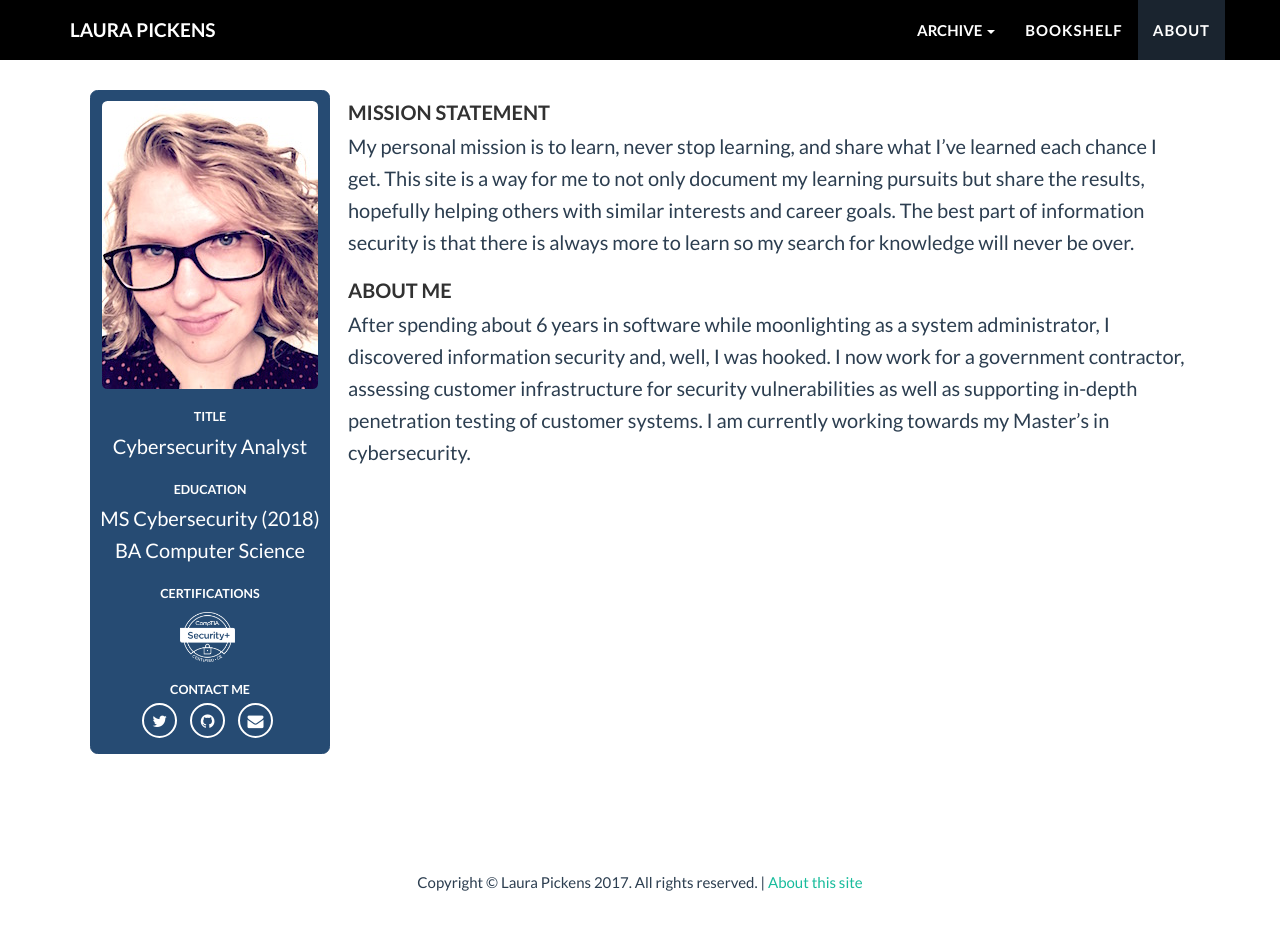
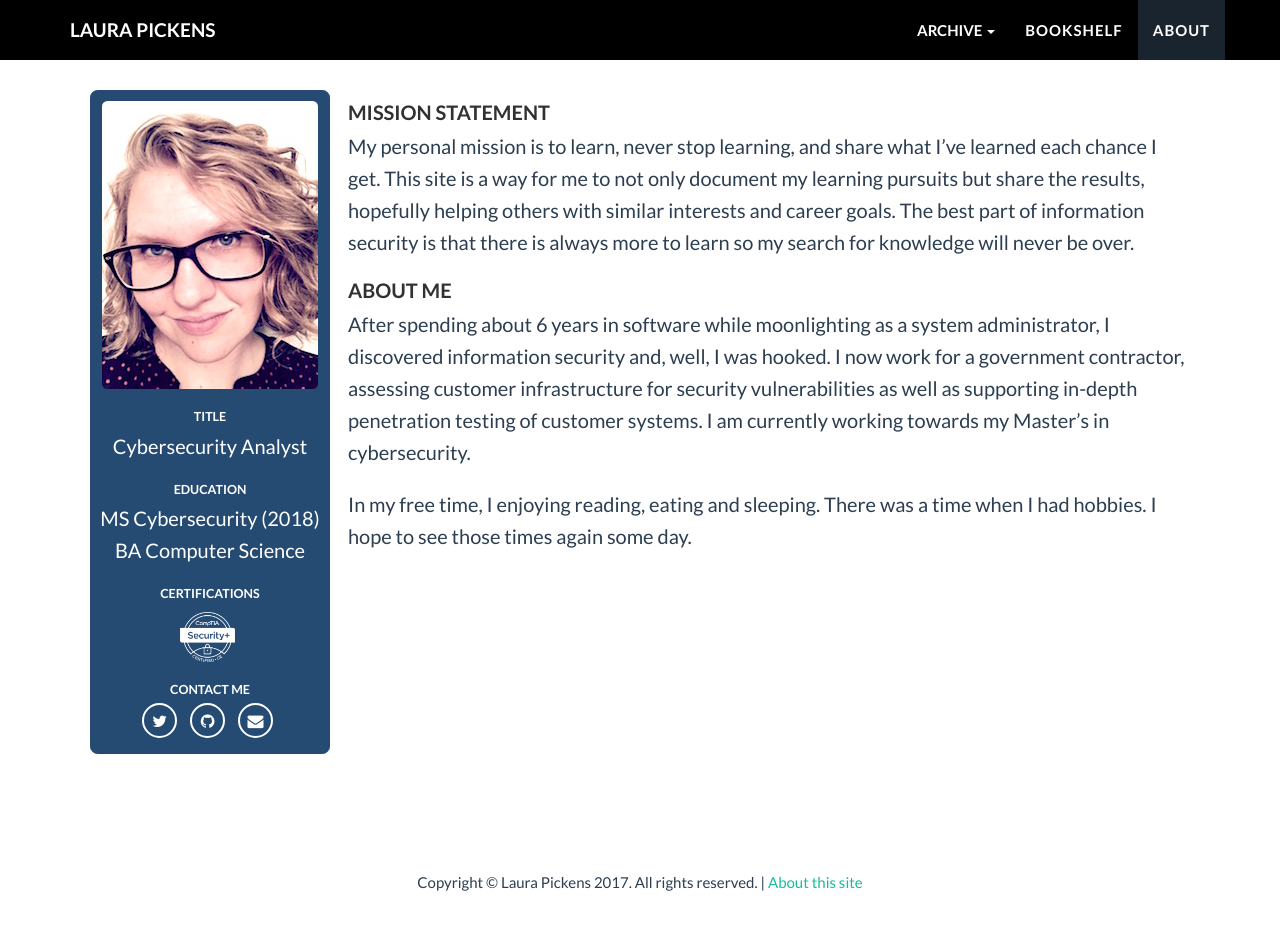
Before and after one commit to lpickens03/lpickens03.github.io, a Jekyll site: the page built from about.md, in a window 1280 px wide and 993 px high. Shown: the top 930 px of the window. Built offline with Jekyll 4.4.1, drawn with Linux system fonts in a browser that asks for light colours; nearby versions of some CDN libraries; some web fonts are replaced.

```diff
--- a/about.md
+++ b/about.md
@@ -56,3 +56,5 @@
 
 <h2>About Me</h2>
 After spending about 6 years in software while moonlighting as a system administrator, I discovered information security and, well, I was hooked. I now work for a government contractor, assessing customer infrastructure for security vulnerabilities as well as supporting in-depth penetration testing of customer systems. I am currently working towards my Master's in cybersecurity.
+
+In my free time, I enjoying reading, eating and sleeping. There was a time when I had hobbies. I hope to see those times again some day.
```
